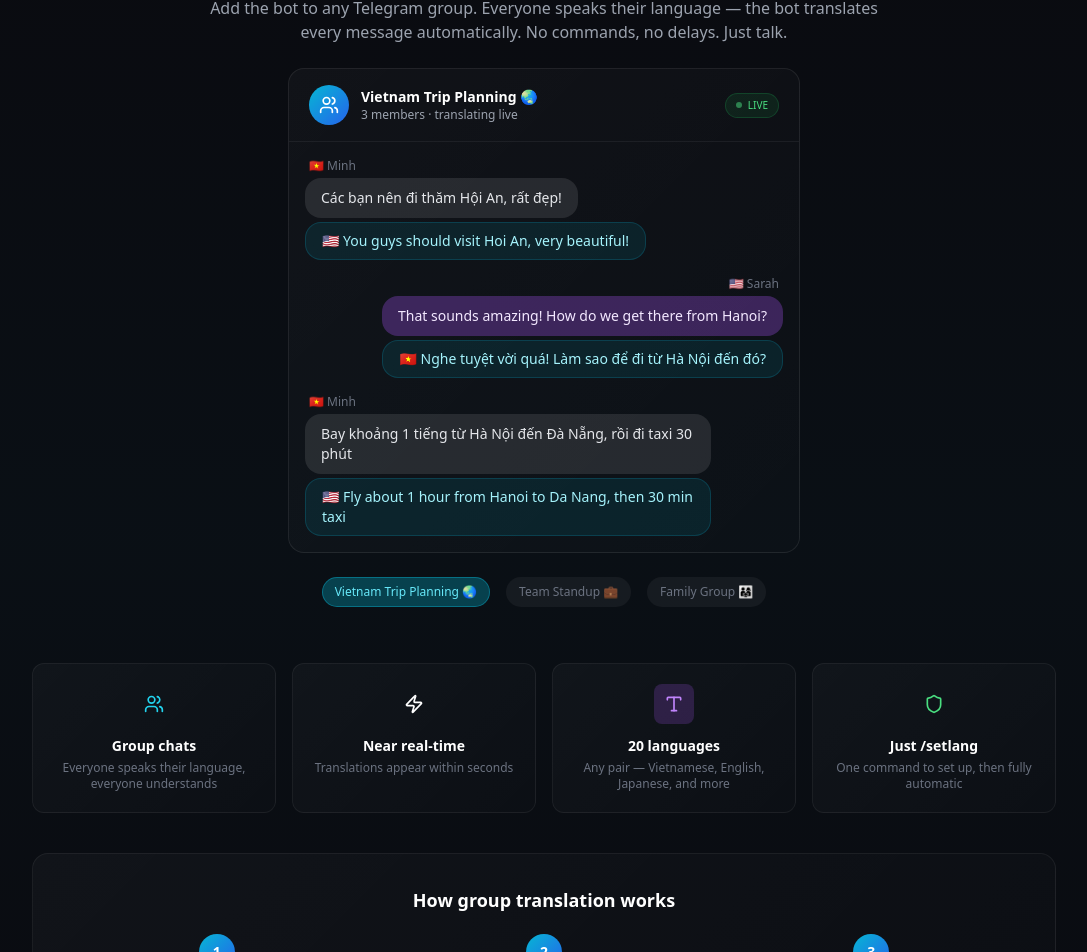
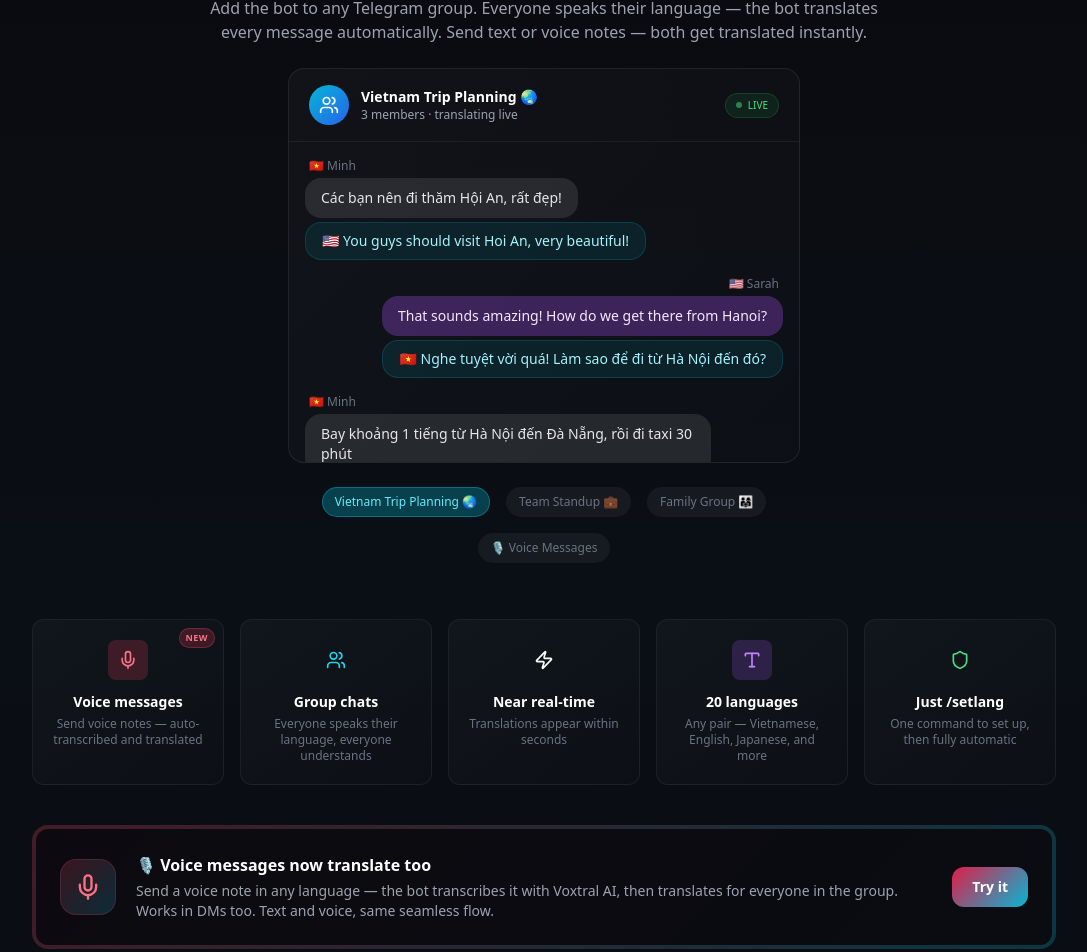
Before and after one commit to bluekite2000/linguabot, a React (Vite) app: page / in a window 1280 px wide. Shown: the part 976-1928 px from the top of the page, without its empty margins (96-1183 px from the left). Built offline with nearby package versions, Linux system fonts and the light colour scheme.

Commit message:
add voice to translator

```diff
--- a/src/App.jsx
+++ b/src/App.jsx
@@ -239,6 +239,11 @@ function GroupChatDemo() {
       { from: 'David', text: 'Not yet mom! What did you cook?', translation: '🇻🇳 Chưa mẹ ơi! Mẹ nấu gì?', side: 'right', flag: '🇺🇸' },
       { from: 'Mẹ', text: 'Phở bò nhé, về sớm đi con 🍜', translation: '🇺🇸 Beef pho, come home early 🍜', side: 'left', flag: '🇻🇳' },
     ]},
+    { title: '🎙️ Voice Messages', subtitle: '3 members · voice + text', messages: [
+      { from: 'Hà', text: '🎙️ "Anh ơi, em đang ở sân bay rồi, đợi em chút nhé"', translation: '🇺🇸 "Bro, I\'m at the airport already, wait for me a bit"', side: 'left', flag: '🇻🇳', isVoice: true },
+      { from: 'Jake', text: 'Got it! I\'ll pick you up at arrivals', translation: '🇻🇳 Được rồi! Anh sẽ đón em ở cửa đến', side: 'right', flag: '🇺🇸' },
+      { from: 'Hà', text: '🎙️ "Cảm ơn anh, khoảng 20 phút nữa em ra"', translation: '🇺🇸 "Thanks, I\'ll be out in about 20 minutes"', side: 'left', flag: '🇻🇳', isVoice: true },
+    ]},
   ];
 
   const [activeConvo, setActiveConvo] = useState(0);
@@ -278,12 +283,13 @@ function GroupChatDemo() {
             <span className="text-[10px] text-green-400 font-medium">LIVE</span>
           </div>
         </div>
-        <div className="p-4 space-y-4 min-h-[280px]">
+        <div className="p-4 space-y-4" style={{ minHeight: 320, height: 320, overflowY: 'auto' }}>
           {convo.messages.map((msg, i) => visibleMessages.includes(i) && (
             <div key={`${activeConvo}-${i}`} className={`flex flex-col ${msg.side === 'right' ? 'items-end' : 'items-start'}`}
               style={{ animation: 'fadeIn 0.4s ease-out' }}>
               <span className="text-xs text-gray-500 mb-1 px-1">{msg.flag} {msg.from}</span>
-              <div className={`max-w-[85%] rounded-2xl px-4 py-2.5 text-sm ${msg.side === 'right' ? 'bg-purple-500/30 text-purple-100' : 'bg-white/10 text-gray-200'}`}>
+              <div className={`max-w-[85%] rounded-2xl px-4 py-2.5 text-sm ${msg.side === 'right' ? 'bg-purple-500/30 text-purple-100' : 'bg-white/10 text-gray-200'} ${msg.isVoice ? 'flex items-center gap-2' : ''}`}>
+                {msg.isVoice && <Mic className="w-3.5 h-3.5 shrink-0 opacity-60" />}
                 {msg.text}
               </div>
               {showTranslation[i] && (
@@ -336,9 +342,9 @@ function TutorChatDemo() {
       { from: 'Tutor', text: '좋아요! 🎯 Perfect polite form with 주세요. Now try adding a pastry — hint: "그리고" means "and", "크로와상" is croissant!', role: 'tutor' },
     ]},
     { title: '🎙️ Voice Practice', subtitle: 'Speaking Spanish', messages: [
-      { from: 'Tutor', text: '🎙️ Repeat after me: "¿Dónde está la estación de tren?" (Where is the train station?)', role: 'tutor' },
+      { from: 'Tutor', text: '🎙️ Repeat after me: "¿Dónde está la estación de tren?"', role: 'tutor' },
       { from: 'You', text: '🎙️ "Donde esta la estacion de tren"', role: 'student' },
-      { from: 'Tutor', text: '🎙️ Great attempt! Two tips:\n• Add the stress: "es-ta-CIÓN" — that accent mark matters!\n• The ¿ signals a question — your voice should rise at the end.\n\n🏆 Now try: "¿Cuánto cuesta un billete?" (How much is a ticket?)', role: 'tutor' },
+      { from: 'Tutor', text: '⭐⭐⭐⭐ Almost! Tip: stress "esta-CIÓN" — the accent matters!\n\n🎙️ Now try: "¿Cuánto cuesta un billete?"', role: 'tutor' },
     ]},
   ];
 
@@ -375,7 +381,7 @@ function TutorChatDemo() {
             <span className="text-[10px] text-purple-400 font-medium">AI TUTOR</span>
           </div>
         </div>
-        <div className="p-4 space-y-3 min-h-[280px]">
+        <div className="p-4 space-y-3" style={{ minHeight: 320, height: 320, overflowY: 'auto' }}>
           {scene.messages.map((msg, i) => visibleMessages.includes(i) && (
             <div key={`${activeScene}-${i}`} className={`flex flex-col ${msg.role === 'student' ? 'items-end' : 'items-start'}`}
               style={{ animation: 'fadeIn 0.4s ease-out' }}>
@@ -455,7 +461,7 @@ const CURRICULUM = [
 ];
 
 const FAQS = [
-  { q: 'How does translation work in group chats?', a: 'Add @linguaxyz_bot to any group. Each member sets their language pairs with /setlang. The bot translates every message near real-time — no commands needed. A Vietnamese speaker sees English messages in Vietnamese; an English speaker sees Vietnamese messages in English. Everyone speaks their language, everyone understands each other.' },
+  { q: 'How does translation work in group chats?', a: 'Add @linguaxyz_bot to any group. Each member sets their language pairs with /setlang. The bot translates every text message and voice note near real-time — no commands needed. Voice notes are automatically transcribed then translated. A Vietnamese speaker sees English messages in Vietnamese; an English speaker sees Vietnamese messages in English.' },
   { q: 'What languages can I translate?', a: 'Translation supports 20 languages including Vietnamese, English, Chinese, Japanese, Korean, Thai, Spanish, French, German, Portuguese, Russian, Arabic, Hindi, and more. Any pair works.' },
   { q: 'What languages can I learn?', a: 'The tutor teaches 6 languages: English, Spanish, French, Japanese, Chinese (Mandarin), and Korean. More coming soon.' },
   { q: 'How much does it cost?', a: 'You get 50k tokens free on signup. Invite a friend and you both get 10k more — unlimited invites. Translation uses ~200 tokens per message; tutor classes use ~2k-5k per session. No subscriptions, no credit card needed.' },
@@ -481,7 +487,7 @@ function HomePage() {
           </Reveal>
           <Reveal delay={0.1}>
             <h1 className="text-5xl md:text-7xl font-bold mb-6 leading-tight">
-              Translate your group chats.<br />
+              Translate chats — text & voice.<br />
               <span className="bg-gradient-to-r from-purple-400 to-cyan-400 bg-clip-text text-transparent">Learn any language.</span>
             </h1>
           </Reveal>
@@ -518,8 +524,8 @@ function HomePage() {
               <div className="inline-flex items-center gap-2 px-3 py-1.5 rounded-full bg-cyan-500/10 border border-cyan-500/20 text-cyan-300 text-xs font-semibold uppercase tracking-wider mb-4">
                 <Globe className="w-3.5 h-3.5" /> Translation
               </div>
-              <h2 className="text-3xl md:text-4xl font-bold mb-4">Group chat translation, near real-time</h2>
-              <p className="text-gray-400 max-w-2xl mx-auto">Add the bot to any Telegram group. Everyone speaks their language — the bot translates every message automatically. No commands, no delays. Just talk.</p>
+              <h2 className="text-3xl md:text-4xl font-bold mb-4">Group chat translation — text & voice</h2>
+              <p className="text-gray-400 max-w-2xl mx-auto">Add the bot to any Telegram group. Everyone speaks their language — the bot translates every message automatically. Send text or voice notes — both get translated instantly.</p>
             </div>
           </Reveal>
 
@@ -530,19 +536,45 @@ function HomePage() {
 
           {/* Translation features */}
           <Reveal delay={0.2}>
-            <div className="grid grid-cols-2 md:grid-cols-4 gap-4 mt-14">
+            <div className="grid grid-cols-2 md:grid-cols-5 gap-4 mt-14">
               {[
+                { icon: <Mic className="w-5 h-5" />, title: 'Voice messages', desc: 'Send voice notes — auto-transcribed and translated', color: 'rose', tag: 'NEW' },
                 { icon: <Users className="w-5 h-5" />, title: 'Group chats', desc: 'Everyone speaks their language, everyone understands', color: 'cyan' },
                 { icon: <Zap className="w-5 h-5" />, title: 'Near real-time', desc: 'Translations appear within seconds', color: 'amber' },
                 { icon: <Type className="w-5 h-5" />, title: '20 languages', desc: 'Any pair — Vietnamese, English, Japanese, and more', color: 'purple' },
                 { icon: <Shield className="w-5 h-5" />, title: 'Just /setlang', desc: 'One command to set up, then fully automatic', color: 'green' },
               ].map((f, i) => (
-                <div key={i} style={S.card} className="rounded-xl p-5 text-center">
+                <div key={i} style={S.card} className="rounded-xl p-5 text-center relative">
+                  {f.tag && (
+                    <div className="absolute top-2 right-2 px-1.5 py-0.5 rounded-full bg-rose-500/20 border border-rose-500/30 text-rose-400 text-[9px] font-bold uppercase tracking-wider">
+                      {f.tag}
+                    </div>
+                  )}
                   <div className={`w-10 h-10 rounded-lg bg-${f.color}-500/20 flex items-center justify-center mx-auto mb-3 text-${f.color}-400`}>{f.icon}</div>
                   <div className="text-sm font-semibold mb-1">{f.title}</div>
                   <div className="text-xs text-gray-500">{f.desc}</div>
                 </div>
               ))}
+            </div>
+          </Reveal>
+
+          {/* Voice Translation callout */}
+          <Reveal delay={0.25}>
+            <div className="mt-10 rounded-2xl p-1 relative overflow-hidden" style={{ background: 'linear-gradient(135deg, rgba(244,63,94,0.25), rgba(6,182,212,0.25))' }}>
+              <div className="rounded-xl p-5 md:p-6 flex flex-col md:flex-row items-center gap-5" style={{ background: 'rgba(10,10,15,0.95)' }}>
+                <div className="w-14 h-14 rounded-2xl bg-gradient-to-br from-rose-500/20 to-cyan-500/20 flex items-center justify-center shrink-0 border border-rose-500/20">
+                  <Mic className="w-7 h-7 text-rose-400" />
+                </div>
+                <div className="flex-1 text-center md:text-left">
+                  <h4 className="font-bold text-base mb-1">🎙️ Voice messages now translate too</h4>
+                  <p className="text-sm text-gray-400">Send a voice note in any language — the bot transcribes it with Voxtral AI, then translates for everyone in the group. Works in DMs too. Text and voice, same seamless flow.</p>
+                </div>
+                <a href={BOT_URL} target="_blank" rel="noopener noreferrer"
+                  className="px-5 py-2.5 rounded-xl text-white text-sm font-semibold no-underline shrink-0"
+                  style={{ background: 'linear-gradient(135deg, #e11d48, #06b6d4)' }}>
+                  Try it
+                </a>
+              </div>
             </div>
           </Reveal>
 
@@ -554,7 +586,7 @@ function HomePage() {
                 {[
                   { step: '1', title: 'Add bot to group', desc: 'Add @linguaxyz_bot to any Telegram group chat.' },
                   { step: '2', title: 'Each person runs /setlang', desc: 'Pick your language pair — Vietnamese↔English, Japanese↔English, etc.' },
-                  { step: '3', title: 'Just chat normally', desc: 'The bot translates every message automatically. No /translate commands needed.' },
+                  { step: '3', title: 'Chat — text or voice', desc: 'Type messages or send voice notes. The bot transcribes and translates everything automatically.' },
                 ].map((s, i) => (
                   <div key={i} className="text-center">
                     <div className="w-9 h-9 rounded-full bg-gradient-to-br from-cyan-500 to-blue-600 flex items-center justify-center text-sm font-bold mx-auto mb-3">{s.step}</div>
@@ -902,8 +934,8 @@ function HomePage() {
       {/* CTA */}
       <div className="py-20 px-6 text-center">
         <Reveal>
-          <h2 className="text-3xl md:text-4xl font-bold mb-4">Start translating. Start learning.</h2>
-          <p className="text-gray-400 mb-8 max-w-lg mx-auto">One Telegram bot for both. No signup, no credit card, 50k tokens free.</p>
+          <h2 className="text-3xl md:text-4xl font-bold mb-4">Start translating. Start speaking. Start learning.</h2>
+          <p className="text-gray-400 mb-8 max-w-lg mx-auto">One Telegram bot for all of it. No signup, no credit card, 50k tokens free.</p>
           <a href={BOT_URL} target="_blank" rel="noopener noreferrer"
             style={S.btnP} className="px-8 py-4 rounded-xl text-white font-semibold text-lg inline-flex items-center gap-2 no-underline">
             Start on Telegram <ArrowRight className="w-5 h-5" />
```
